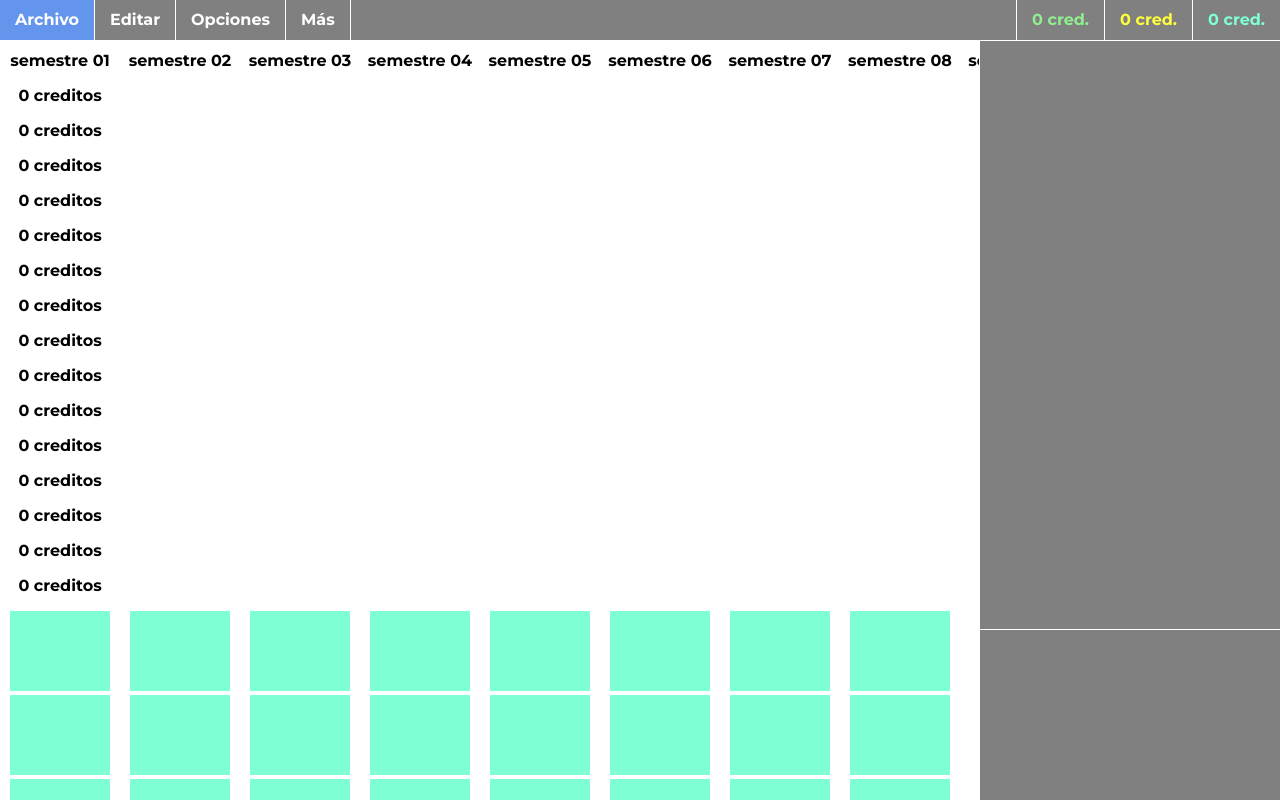
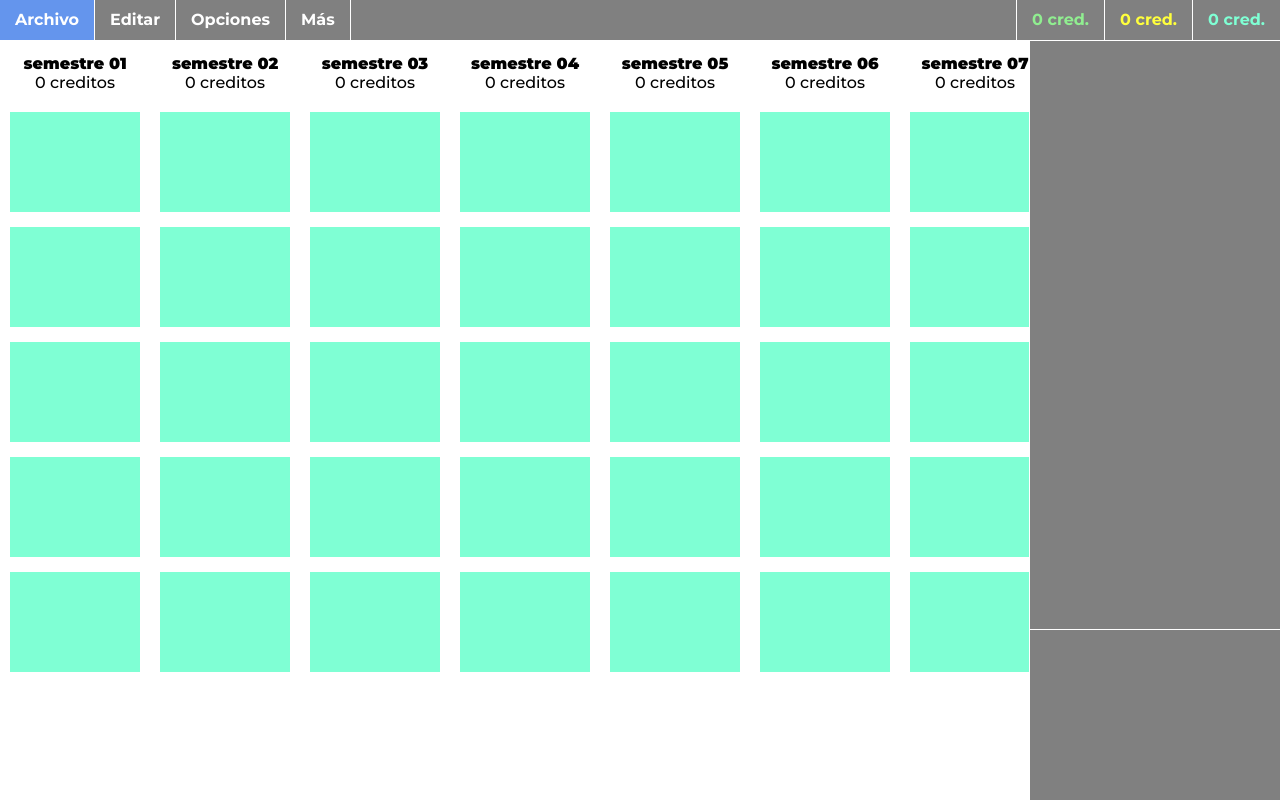
Before and after one commit to CristianCamiloGarciaPalacios/Malla_curricular, a plain HTML site: page index.html in a window 1280 px wide. Drawn offline with Linux system fonts and the light colour scheme.

Commit message:
commit main

```diff
--- a/app/Materia.js
+++ b/app/Materia.js
@@ -1,5 +1,3 @@
-const main_panel = document.querySelector('.main-panel');
-
 export class Materia {
     constructor({codigo = "", nombre = "", tipo = "", creditos = 0, optativa = "", prerrequisitos = [[]], semestre = 1, fila = 1 } = {}) {
         this.codigo = codigo;
@@ -9,7 +7,6 @@ export class Materia {
         this.optativa = optativa;
         this.prerrequisitos = prerrequisitos;
         this.etiqueta = document.createElement('div');
-        main_panel.appendChild(this.etiqueta);
         this.etiqueta.classList.add('materia');
         this.semestre = semestre;
         this.fila = fila;
--- a/app/main_app.js
+++ b/app/main_app.js
@@ -1,7 +1,6 @@
 import { Materia } from "/app/Materia.js";
 
-const contenedorSemestres = document.querySelector('.contenedor-semestres');
-const contenedorCreditos = document.querySelector('.contenedor-creditos');
+const mainPanel = document.querySelector('.main-panel');
 const iconMenu = document.querySelector('#icon-menu');
 const mainMenu = document.querySelector('#main-menu');
 
@@ -15,29 +14,27 @@ iconMenu.addEventListener('click', () => {
 
 window.onload = function() {
     for (let i = 0; i < numSemestres; i++) {
+        const contenedorSemestre = document.createElement('div')
+        contenedorSemestre.setAttribute("id", `contenedor-semestre-0${i+1}`);
+        contenedorSemestre.classList.add('contenedor-semestre');
         const semestre = document.createElement('p')
         semestre.classList.add('semestre');
+        const credito = document.createElement('p')
+        credito.classList.add('credito');
+        credito.textContent = '0 creditos';
         if (i < 9) {
             semestre.textContent = `semestre 0${i+1}`;
         } else {
             semestre.textContent = `semestre ${i+1}`;
         }
-        contenedorSemestres.appendChild(semestre);
+        contenedorSemestre.appendChild(semestre);
+        contenedorSemestre.appendChild(credito);
+        mainPanel.appendChild(contenedorSemestre);
 
-        const credito = document.createElement('p')
-        if (i < 9) {
-            credito.innerHTML = `<p id="credito-0${i+1}" class="credito">0 creditos</p>`;
-        } else {
-            credito.innerHTML = `<p id="credito-${i+1}" class="credito">0 creditos</p>`;
-        }
-        contenedorCreditos.appendChild(credito);
-
-    }
-
-    for (let i = 1; i <= numSemestres; i++) {
         arrayMaterias[i-1] = []
         for (let j = 1; j <= numFilas; j++) {
             arrayMaterias[i-1][j-1] = new Materia({ semestre: i, fila: j });
+            contenedorSemestre.appendChild(arrayMaterias[i-1][j-1].etiqueta);
         }
     }
 }
--- a/index.html
+++ b/index.html
@@ -39,8 +39,6 @@
     </div>
     <div class="container">
         <div class="main-panel">
-            <div class="contenedor-semestres"></div>
-            <div class="contenedor-creditos"></div>
         </div>
         <div class="right-panels">
             <div class="right-top-panel">
--- a/style/main_style.css
+++ b/style/main_style.css
@@ -18,49 +18,10 @@ html, body{
 .right-panels {
     display: flex;
     flex-direction: column;
-    width: 300px;
+    width: 250px;
     height: 100%;
     border-left: 1px solid white;
     @media screen and (max-width: 1000px){
-        width: 30%;
+        width: 25%;
     }
 }
-
-.contenedor-semestres {
-    width: max-content;
-    margin-top: 10px;
-    background-color: white;
-}
-
-.semestre {
-    margin: 0;
-    text-align: center;
-    display: inline-block;
-    color: black;
-    background: none;
-    width: 120px;
-}
-
-.contenedor-creditos {
-    width: max-content;
-    margin-top: 10px;
-    background-color: white;
-}
-
-.credito {
-    margin: 0;
-    text-align: center;
-    display: block;
-    color: black;
-    background: none;
-    width: 120px;
-}
-
-.materia {
-    display: inline-block;
-    margin-left: 10px;
-    margin-right: 10px;
-    background-color: aquamarine;
-    width: 100px;
-    height: 80px;
-}
--- a/style/style_main_panel.css
+++ b/style/style_main_panel.css
@@ -2,4 +2,54 @@
     background-color: white;
     flex: 1;
     overflow: auto;
+    display: flex;
+    flex-wrap: nowrap;
 }
+
+.main-panel::-webkit-scrollbar {
+    height: 10px;
+    width: 10px;
+    background-color: white;
+}
+
+.main-panel::-webkit-scrollbar-thumb {
+    height: 10px;
+    width: 10px;
+    background-color: gray;
+    border-radius: 10px;
+}
+
+.contenedor-semestre {
+    width: 150px;
+    margin: 0;
+    margin-top: 13px;
+    display: inline-block;
+}
+
+.contenedor-semestre p {
+    margin: 0;
+    display: block;
+    color: black;
+    background: none;
+    width: 100%;
+    text-align: center;
+}
+
+.semestre {
+    font-weight: 900;
+}
+
+.credito {
+    font-weight: 500;
+    padding-bottom: 5px;
+}
+
+.materia {
+    display: block;
+    margin-top: 15px;
+    margin-left: 10px;
+    margin-right: 10px;
+    background-color: aquamarine;
+    width: 130px;
+    height: 100px;
+}
```
